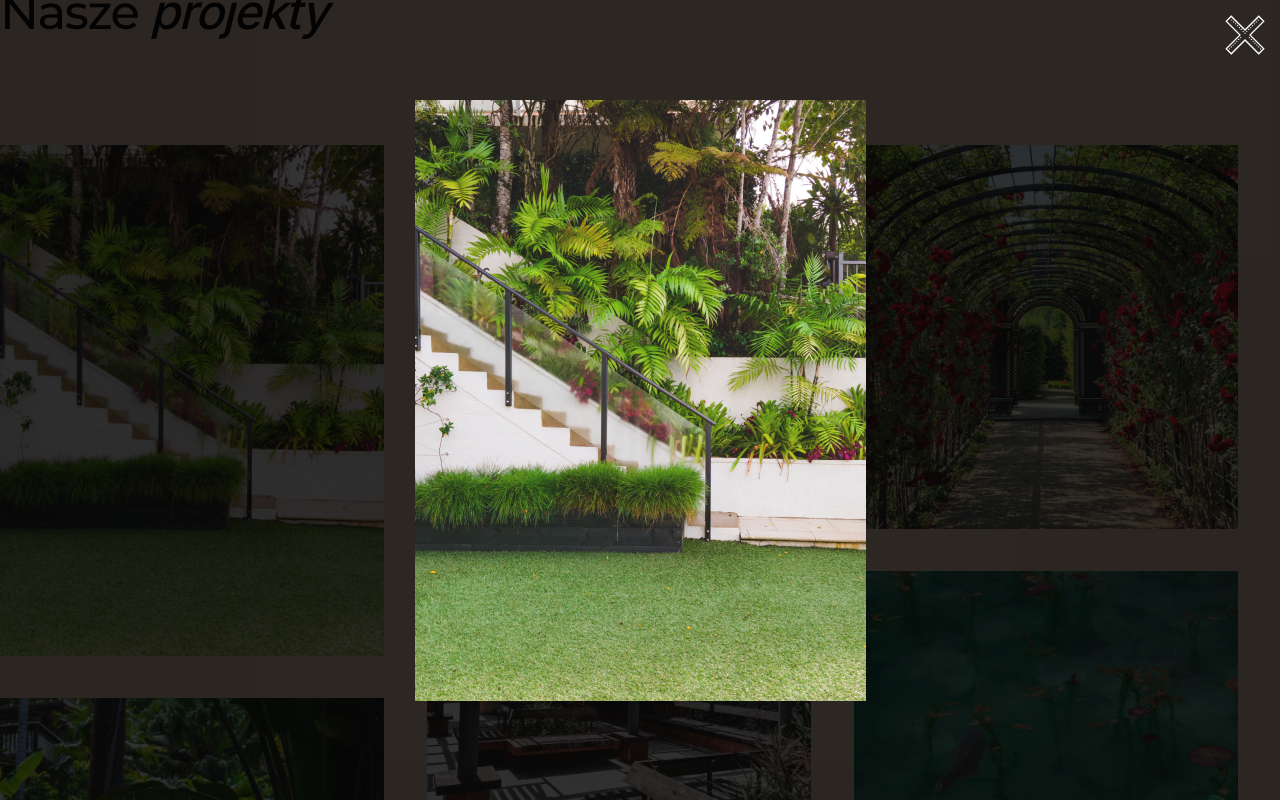
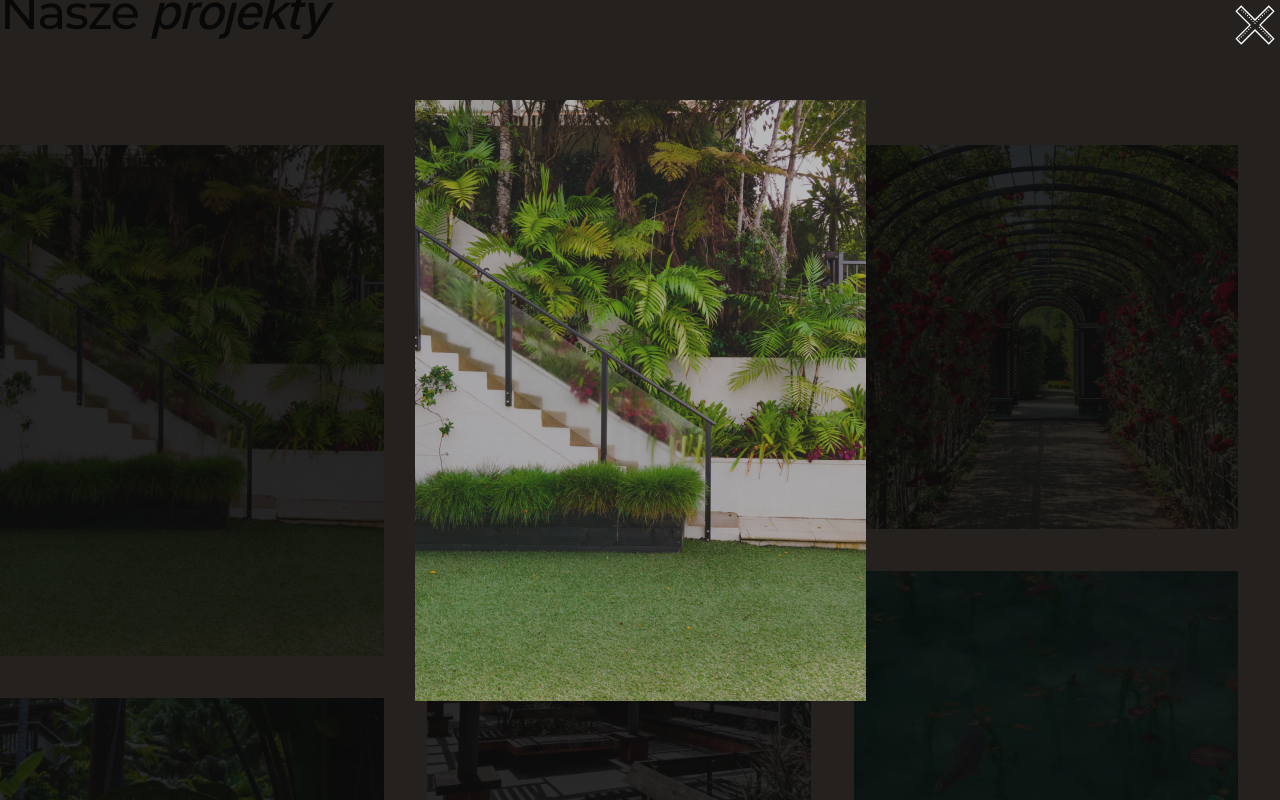
Before and after one commit to kristinana97/GiardDesign, a plain HTML site: page index.html in a window 1280 px wide. Both pictures are taken after a click on the element 192 px from the left and 2962 px from the top of the page. Shown: the part 2562-3362 px from the top of the page. Drawn offline with nearby package versions, Linux system fonts and the light colour scheme; files that its build step writes are made by us from their sources.

Commit message:
Update style.scss

```diff
--- a/style.scss
+++ b/style.scss
@@ -535,6 +535,9 @@ h4 {
         }
     }
 }
+.hidden {
+    display: none;
+}
 .realizacje {
     background: var(--beige, #dcc1ab);
     .realizacje_textblock {
@@ -575,16 +578,17 @@ h4 {
     .grid {
         overflow: hidden;
         @include media-tablet {
-            margin-left: 20px;
+            margin: 0 auto;
         }
         @include media-mobilesmall {
             margin-right: 20px;
+            margin: 0 auto;
         }
     }
     .hidden {
         display: none;
     }
-    .grid-item {
+    .grid-sizer, .grid-item {
         width: 30%;
         margin-bottom: 42px;
         @include media-tablet {
@@ -622,11 +626,22 @@ h4 {
         max-height: 100%;
     }
     .close-popup {
+        overflow: hidden;
+        display: flex;
+        align-items: center;
+        justify-content: center;
+        width: 100%;
+        height: 100%;
         position: absolute;
-        top: 10px;
-        right: 10px;
-        color: white;
-        cursor: pointer;
+        top: 0;
+        left: 0;
+        background-color: rgba(20, 20, 20, 0.3);
+        svg {
+            position: absolute;
+            top: 0;
+            right: 0;
+            cursor: pointer;
+        }
     }
 }
 .instagram {
```
